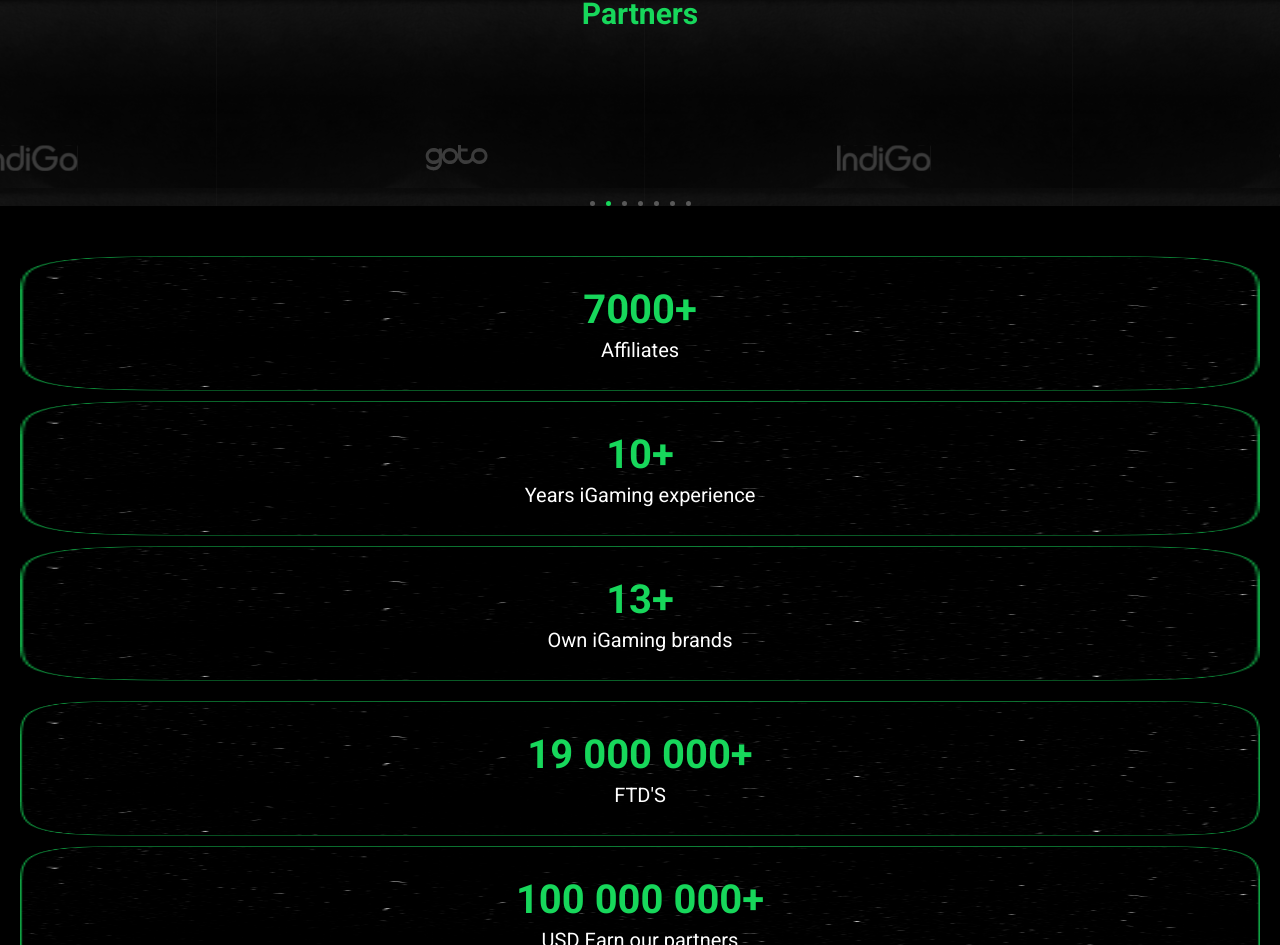
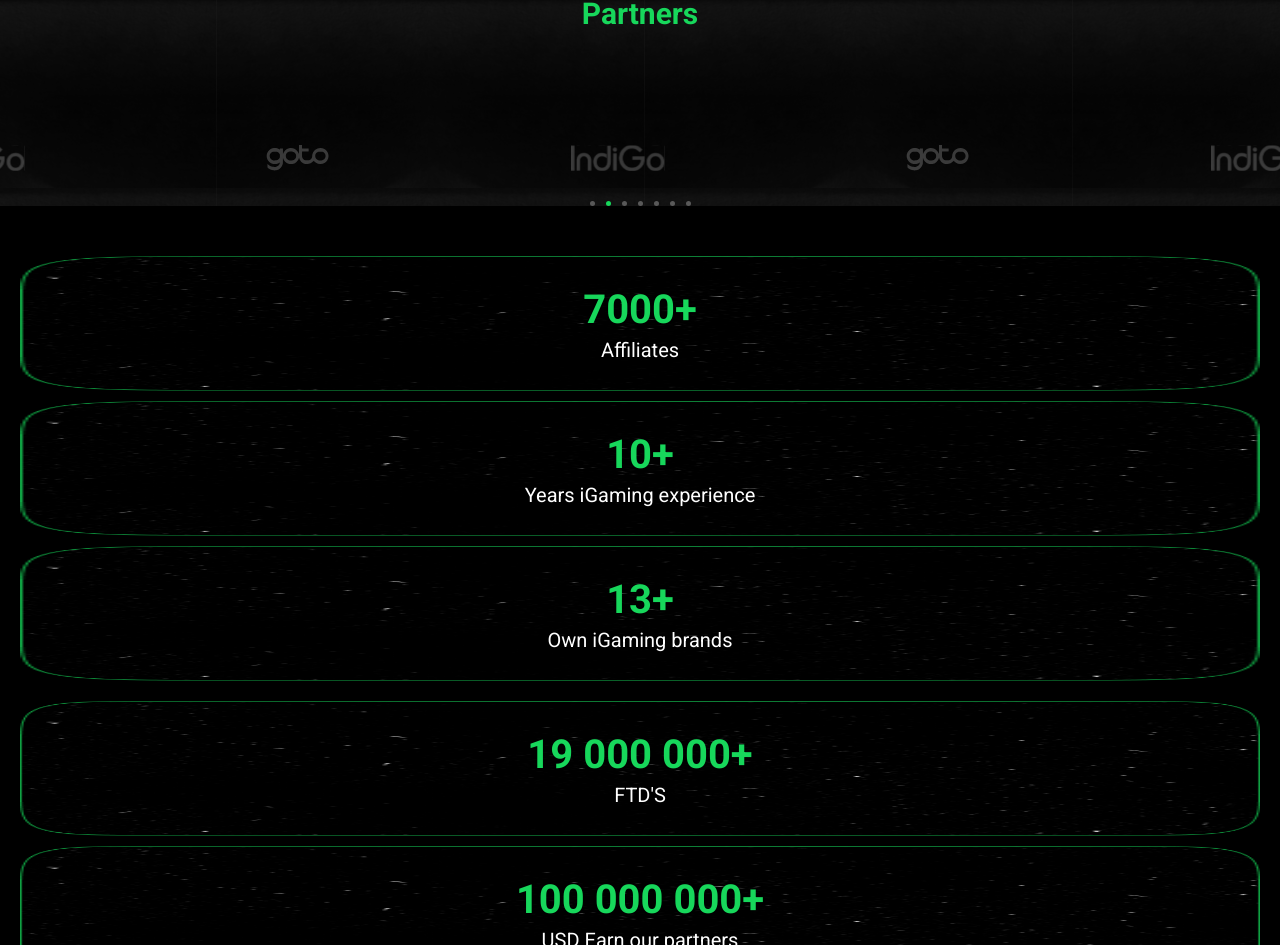
Before and after one commit to Kozlovska-Yulya/Titan-partners, a Next.js app: page / in a window 1280 px wide. Shown: the part 5427-6372 px from the top of the page. Built offline with nearby package versions, Linux system fonts and the light colour scheme; a web font is replaced by a local one.

Commit message:
changed styles

```diff
--- a/src/components/Partners/Partners.module.scss
+++ b/src/components/Partners/Partners.module.scss
@@ -1,89 +1,3 @@
-// .partners {
-//   display: flex;
-//   flex-direction: column;
-//   align-items: center;
-//   width: 100%;
-//   min-height: 268px;
-//   text-align: center;
-//   margin-top: 50px;
-//   background: url('/backgr-partners.svg');
-
-//   @media (min-width: 1440px) {
-//     margin-top: 100px;
-//   }
-
-//   &__title {
-//     font-size: 30px;
-//     line-height: 40px;
-//     font-weight: 700;
-//     color: #17d75b;
-
-//     @media (min-width: 1440px) {
-//       font-size: 50px;
-//     }
-//   }
-
-//   &__carousel {
-//     width: 100%;
-//     max-width: 1440px;
-//     padding-top: 114px;
-//     position: relative;
-//     overflow: hidden;
-//   }
-
-//   &__track {
-//     display: flex;
-//     gap: 30px;
-//     justify-content: center;
-//     transition: transform 0.8s ease-in-out;
-//   }
-
-//   &__item {
-//     min-width: 120px;
-//     display: flex;
-//     justify-content: center;
-//   }
-
-//   &__logo {
-//     opacity: 0.7;
-//     transition: opacity 0.3s ease-in-out;
-//     background-image: #17d75b;
-
-//     @media (min-width: 1440px) {
-//       width: 133px;
-//       height: 36px;
-//     }
-
-//     &:hover {
-//       opacity: 1;
-//     }
-//   }
-
-//   &__dots {
-//     display: flex;
-//     justify-content: center;
-//     gap: 11px;
-//     margin-top: 30px;
-//   }
-
-//   &__dot {
-//     width: 5px;
-//     height: 5px;
-//     background-color: rgba(255, 255, 255, 0.3);
-//     border-radius: 50%;
-//     transition: background 0.3s ease-in-out;
-
-//     @media (min-width: 1440px) {
-//       width: 10px;
-//       height: 10px;
-//     }
-
-//     &.active {
-//       background-color: #17d75b;
-//     }
-//   }
-// }
-
 .partners {
   display: flex;
   flex-direction: column;
@@ -121,7 +35,7 @@
   }
 
   &__item {
-    flex: 0 0 calc(100% / 3); /* Показываем 3 логотипа одновременно */
+    flex: 0 0 calc(100% / 4);
     display: flex;
     justify-content: center;
   }
```
Also changed, not shown: src/components/Partners/Partners.tsx (+0 -63 lines).
